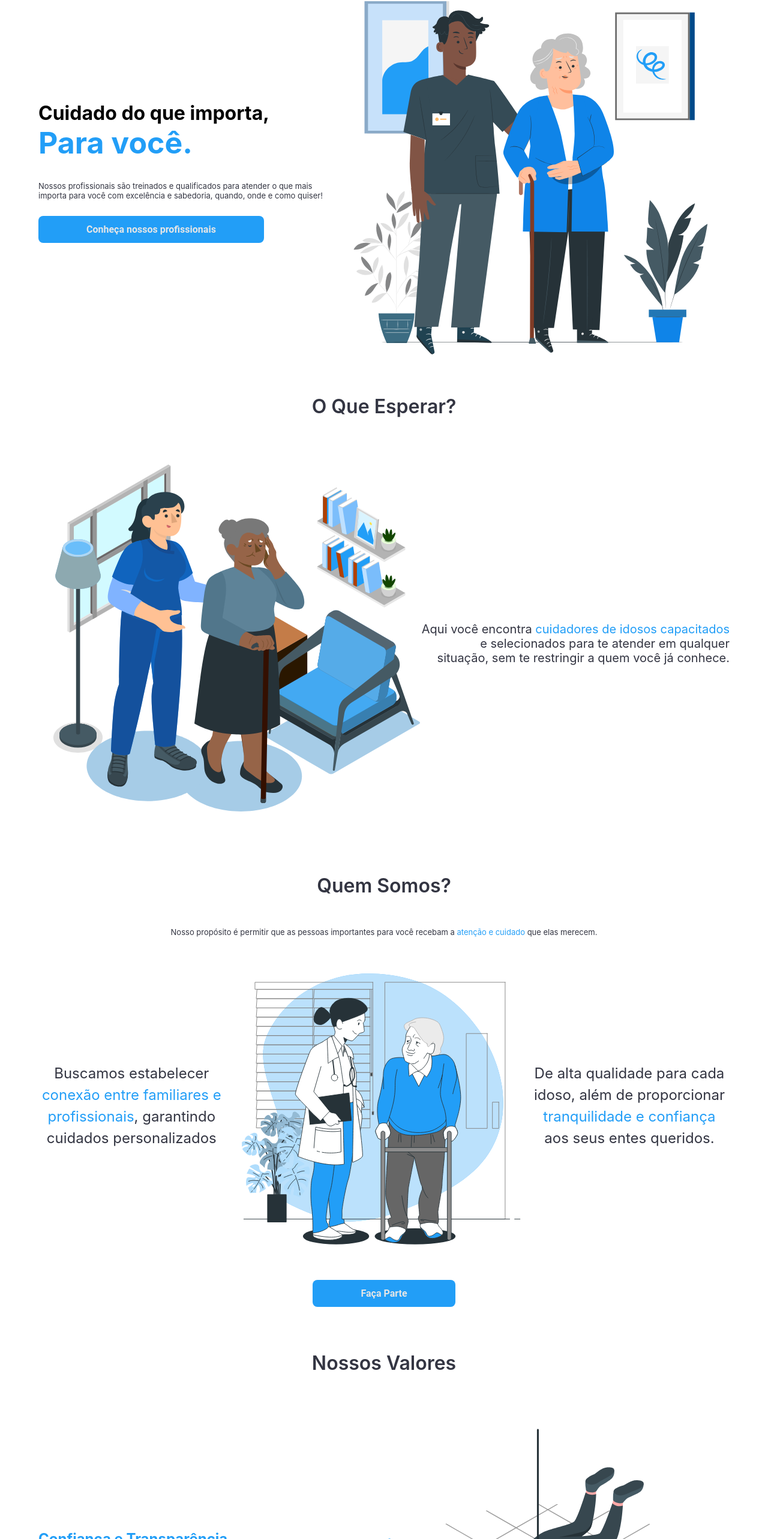
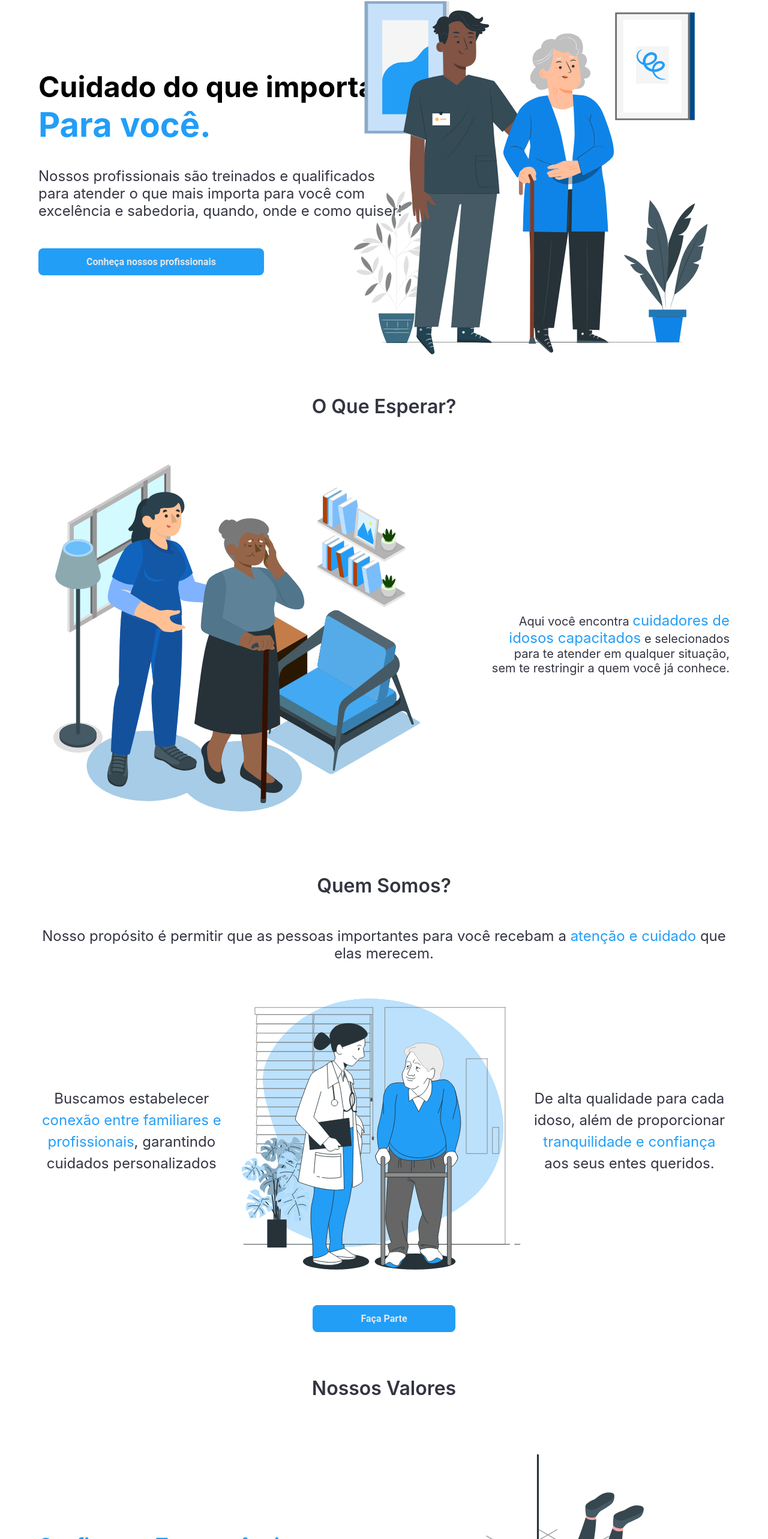
Before and after one commit to Elder-Connect/FrontEnd, a React (Create React App) app: page / in a window 1280 px wide. Shown: the part 140-2706 px from the top of the page at 60% size. Built offline with nearby package versions, Linux system fonts and the light colour scheme; no server answers.

Commit message:
@BrunoViniciusB css da home atualizado

```diff
--- a/src/components/Footer/Footer.css
+++ b/src/components/Footer/Footer.css
@@ -3,7 +3,6 @@ footer {
     justify-content: space-between;
     align-items: center;
     padding: 1em;
-    background-color: #B0DDFC;
   }
 
   .logo {
--- a/src/pages/Home.css
+++ b/src/pages/Home.css
@@ -31,17 +31,19 @@
 
 .titulo1{
     margin: 0;
+    font-size: 48px;
 }
 
 .titulo2{
     color: var(--primary);
-    font-size: 50px;
+    font-size: 56px;
     margin-top: 0px;
 }
 
 .fraseEfeito{
     text-wrap: balance;
     margin-bottom: 2em;
+    font-size: 24px;
 }
 
 .bloco{
@@ -53,7 +55,7 @@
 .question h2{
     color: var(--black);
     font-weight: 600;
-    font-size: 2em;
+    font-size: 32px;
 }
 
 .conteudoEspera{
@@ -83,6 +85,7 @@
 
 .textoCor{
     color: var(--primary);
+    font-size: 24px;
 }
 
 .conteudoQuemSomos{
@@ -91,6 +94,7 @@
 
 .conteudoQuemSomos p{
     text-align: center;
+    font-size: 24px;
 }
 
 .imageContainer3 img{
@@ -116,7 +120,7 @@
 }
 
 .btn{
-    font-size: 1.25em;
+    font-size: 24px;
 }
 
 .conteudoValores1,
@@ -155,4 +159,10 @@
 
 .textoLeft{
     text-align: left;
+    font-size: 24px;
 }
+
+.textoCor2{
+    color: var(--primary);
+    font-size: 32px;
+}
--- a/src/pages/Home.jsx
+++ b/src/pages/Home.jsx
@@ -80,7 +80,7 @@ function Home() {
 
         <div className='conteudoValores1'>
           <div className='confiancaTransparencia'>
-            <h2 className='textoCor' style={{marginBottom: "2em"}}>Confiança e Transparência</h2>
+            <h2 className='textoCor2' style={{marginBottom: "2em"}}>Confiança e Transparência</h2>
             <p className='textoValores textoLeft'>Prezamos pela comunicação aberta entre os familiares e os cuidadores, buscando uma relação firme para auxiliar nesse momento tão importante.</p>
           </div>
           <img src={HomeImage4} alt="Ilustração Home" />
@@ -88,7 +88,7 @@ function Home() {
 
         <div className='conteudoValores2'>
           <div className='respeitoDignidade'>
-            <h2 className='textoCor'style={{marginBottom: "2em"}}>Respeito e Dignidade</h2>
+            <h2 className='textoCor2'style={{marginBottom: "2em"}}>Respeito e Dignidade</h2>
             <p className='textoValores'style={{alignSelf: 'end'}}>Sabemos que cada um tem sua individualidade, e nós valorizamos isso para te ajudar a encontrar a pessoa certa para o seu cenário.</p>
           </div>
           <img src={HomeImage5} alt="Ilustração Home" />
@@ -96,7 +96,7 @@ function Home() {
 
         <div className='conteudoValores3'>
           <div className='qualidadeEficiencia'>
-            <h2 className='textoCor'style={{marginBottom: "2em"}}>Qualidade e Eficiência</h2>
+            <h2 className='textoCor2'style={{marginBottom: "2em"}}>Qualidade e Eficiência</h2>
             <p className='textoValores textoLeft'>Visamos garantir que cada atendimento seja realizado com excelência, e com isso promover o bem-estar e segurança para o idoso. Oferecemos uma plataforma segura, fácil e descomplicada para satisfazer todas as partes envolvidas.</p>
           </div>
           <img src={HomeImage6} alt="Ilustração Home" />
```
